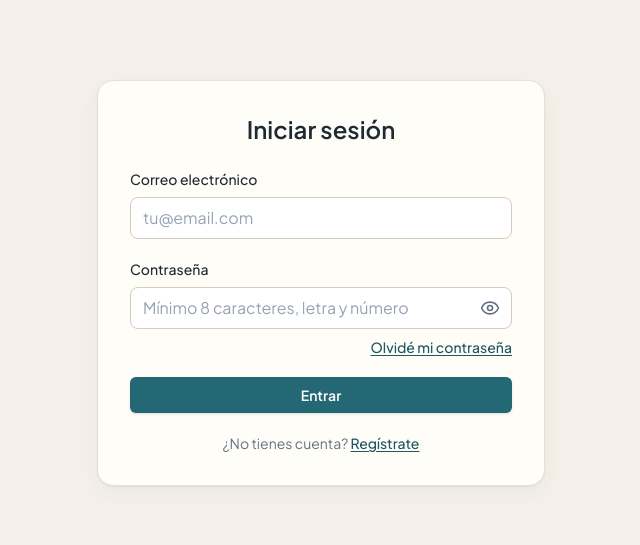
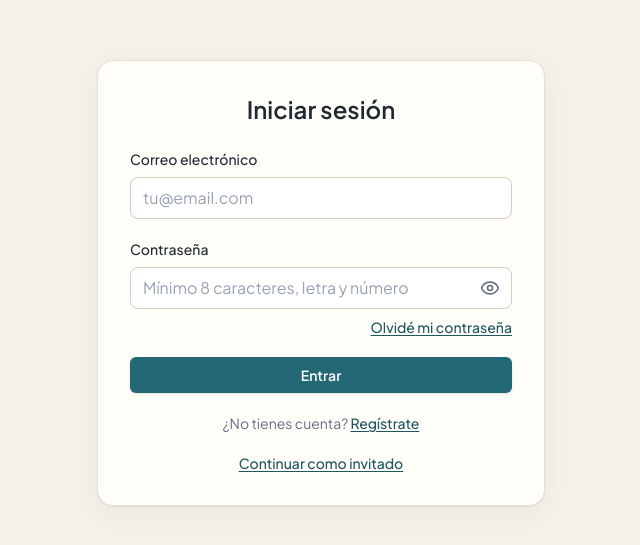
Before and after one commit to unduashe/job-tracker, a Next.js app: page /login in a window 1280 px wide. Shown: the part 117-662 px from the top of the page, without its empty margins (319-959 px from the left). Built offline with nearby package versions, Linux system fonts and the light colour scheme; no server answers.

Commit message:
feat(auth): añadir componente AuthDashboardLink para volver al dashboard desde login y register

```diff
--- /dev/null
+++ b/src/components/auth/AuthDashboardLink.tsx
@@ -0,0 +1,17 @@
+import Link from "next/link";
+
+/**
+ * Enlace para volver al tablero en modo invitado desde las pantallas de auth.
+ */
+export function AuthDashboardLink() {
+    return (
+        <p className="text-center text-sm text-foreground-muted">
+            <Link
+                href="/dashboard"
+                className="font-medium text-brand-700 underline underline-offset-2 hover:text-brand-600"
+            >
+                Continuar como invitado
+            </Link>
+        </p>
+    );
+}
--- a/src/components/auth/LoginForm.tsx
+++ b/src/components/auth/LoginForm.tsx
@@ -7,6 +7,7 @@ import { ErrorToast } from "@/components/ErrorToast";
 import { Button } from "@/components/ui/Button";
 import { PasswordInput } from "@/components/ui/PasswordInput";
 import { loginWithPassword } from "@/app/(auth)/actions";
+import { AuthDashboardLink } from "@/components/auth/AuthDashboardLink";
 
 type ErrorState = {
     title: string;
@@ -122,6 +123,8 @@ export function LoginForm() {
                         Regístrate
                     </Link>
                 </p>
+
+                <AuthDashboardLink />
             </form>
 
             <ErrorToast
--- a/src/components/auth/RegisterForm.tsx
+++ b/src/components/auth/RegisterForm.tsx
@@ -7,6 +7,7 @@ import { ErrorToast } from "@/components/ErrorToast";
 import { Button } from "@/components/ui/Button";
 import { PasswordInput } from "@/components/ui/PasswordInput";
 import { registerWithPassword } from "@/app/(auth)/actions";
+import { AuthDashboardLink } from "@/components/auth/AuthDashboardLink";
 import { isNextRedirectError } from "@/lib/auth/isNextRedirectError";
 
 type FeedbackState = {
@@ -129,6 +130,8 @@ export function RegisterForm() {
                         Inicia sesión
                     </Link>
                 </p>
+
+                <AuthDashboardLink />
             </form>
 
             <ErrorToast
```
